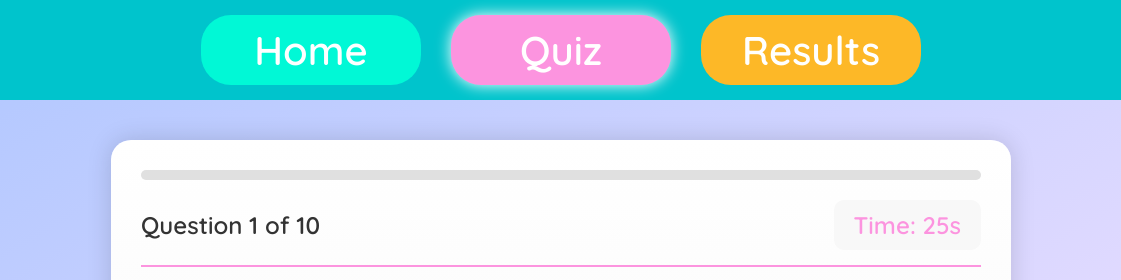
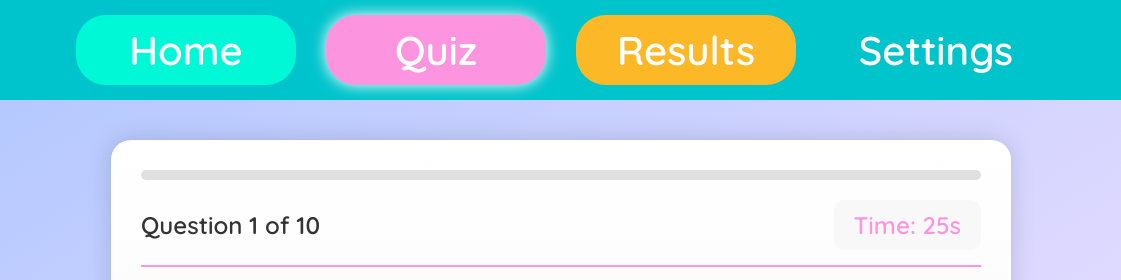
Before and after one commit to JudeAlbertMarryshow/brain-quiz, a plain HTML site: page quiz.html in a window 1280 px wide. Shown: the top 280 px of the page, 79-1200 px from the left. Drawn offline with Linux system fonts and the light colour scheme; a script that the page names is missing.

Commit message:
Update quiz.html

```diff
--- a/quiz.html
+++ b/quiz.html
@@ -14,6 +14,7 @@
       <li><a href="index.html">Home</a></li>
       <li><a href="quiz.html" class="active">Quiz</a></li>
       <li><a href="results.html">Results</a></li>
+      <li><a href = "settings.html"> Settings </a></li>
     </ul>
     <img src="image.png" alt="Logo" class="flipped">
   </nav>
```
